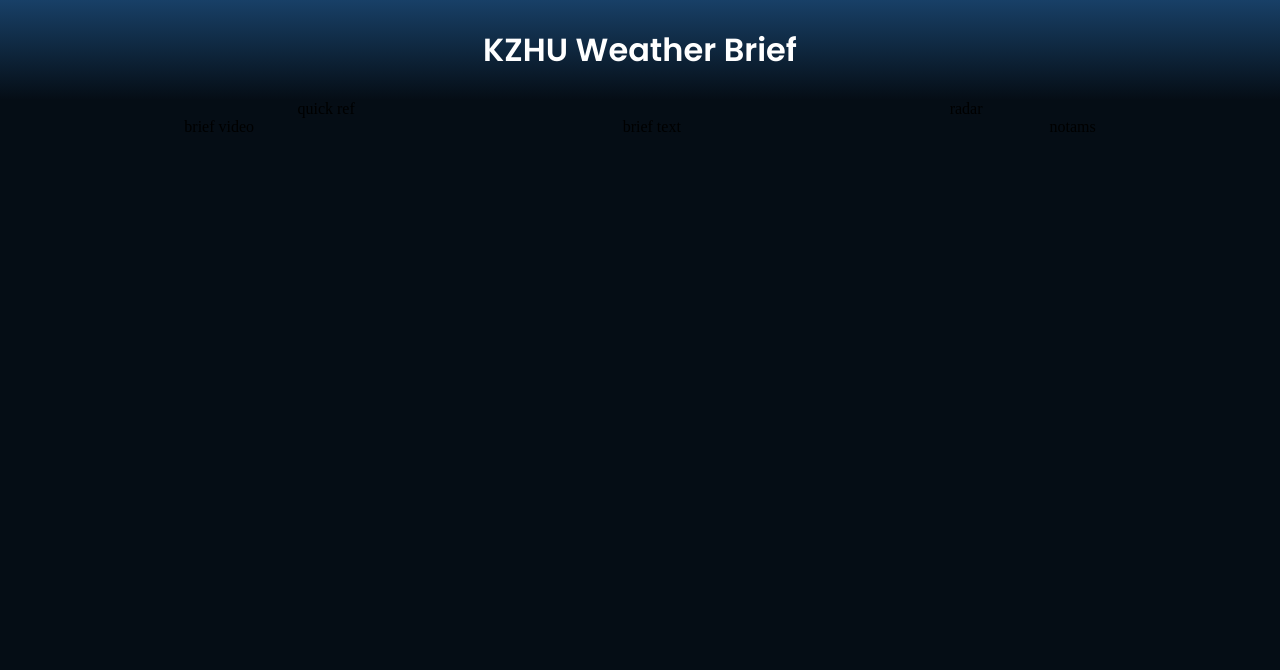
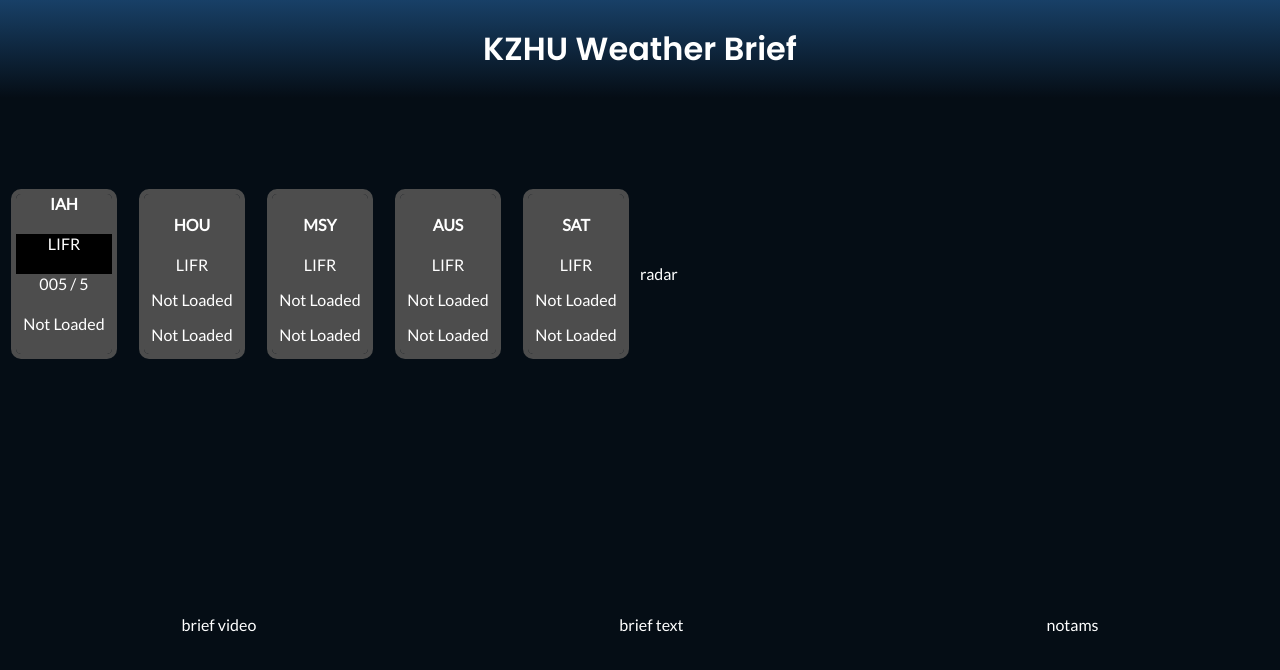
Before and after one commit to bordolbg/wxr, a plain HTML site: page public/facility/kzhu/kzhu.html in a window 1280 px wide. Drawn offline with Linux system fonts and the light colour scheme.

Commit message:
start adding briefing page

```diff
--- a/public/facility/kzhu/kzhu.html
+++ b/public/facility/kzhu/kzhu.html
@@ -5,6 +5,7 @@
     <meta http-equiv="X-UA-Compatible" content="IE=edge" />
     <meta name="viewport" content="width=device-width, initial-scale=1.0" />
     <link rel="stylesheet" type="text/css" href="../../styling/styles.css" />
+    <script src="loadfacility.js"></script>
 </header>
 <body>
     <div class="header">
@@ -14,7 +15,36 @@
     <div class="facility-body">
         <div class="facility-top">
             <div class="facility-top-left">
-                quick ref
+                <div id="iah" class="quick-ref-apt">
+                    <h4 class="iata-name">IAH</h4>
+                    <p id="iah-rules" class="iata-rules">Not Loaded</p>
+                    <p id="iah-wind" class="iata-wind">Not Loaded</p>
+                    <p id="iah-altimeter" class="iata-altimeter">Not Loaded</p>
+                </div>
+                <div id="hou" class="quick-ref-apt">
+                    <h4>HOU</h4>
+                    <p id="hou-rules">Not Loaded</p>
+                    <p id="hou-wind">Not Loaded</p>
+                    <p id="hou-altimeter">Not Loaded</p>
+                </div>
+                <div id="msy" class="quick-ref-apt">
+                    <h4>MSY</h4>
+                    <p id="msy-rules">Not Loaded</p>
+                    <p id="msy-wind">Not Loaded</p>
+                    <p id="msy-altimeter">Not Loaded</p>
+                </div>
+                <div id="aus" class="quick-ref-apt">
+                    <h4>AUS</h4>
+                    <p id="aus-rules">Not Loaded</p>
+                    <p id="aus-wind">Not Loaded</p>
+                    <p id="aus-altimeter">Not Loaded</p>
+                </div>
+                <div id="sat" class="quick-ref-apt">
+                    <h4>SAT</h4>
+                    <p id="sat-rules">Not Loaded</p>
+                    <p id="sat-wind">Not Loaded</p>
+                    <p id="sat-altimeter">Not Loaded</p>
+                </div>
             </div>
             <div class="facility-top-right">
                 radar
@@ -32,5 +62,9 @@
             </div>
         </div>
     </div>
+
 </body>
+<footer>
+
+</footer>
 </html>
--- /dev/null
+++ b/public/facility/kzhu/loadfacility.js
@@ -0,0 +1,97 @@
+window.onload = function() {
+
+var vis = 5
+var cei = 499
+var windDirection = 005
+var windSpeed = 5
+var windDirectionText;
+
+function windDirectionText(wind){
+    if(wind < 10) {
+        windDirectionText = "00" + wind
+    } else if(wind < 100) {
+        windDirectionText = "0" + wind
+    } else {
+        windDirectionText = wind
+    }
+    return windDirectionText
+}
+var wind = windDirectionText(windDirection) + " / " + windSpeed
+/* Insert Code to Pull Visibility, Ceiling/Wind Layers(if wind layers, create logic to find ceiling),
+Wind, and Altimeter for specific airport. Set Visibility and Ceiling to vis and cei */
+
+// IAH Flight Rules
+if(vis < 1 || cei < 500) {
+    document.getElementById("iah-rules").innerHTML = "LIFR";
+    } else if(vis <= 3 || cei <= 1000) {
+        document.getElementById("iah-rules").innerHTML = "IFR";
+    } else if(vis <= 5 || cei <= 3000) {
+        document.getElementById("iah-rules").innerHTML = "MVFR";
+    } else if(vis > 5 || cei > 3000) {
+        document.getElementById("iah-rules").innerHTML = "VFR";
+    } else {
+        document.getElementById("iah-rules").innerHTML = "Unknown";
+    }
+
+document.getElementById("iah-wind").innerHTML = wind
+
+// Insert code to pull data for HOU
+
+// HOU Flight Rules
+if(vis < 1 || cei < 500) {
+    document.getElementById("hou-rules").innerHTML = "LIFR";
+    } else if(vis <= 3 || cei <= 1000) {
+        document.getElementById("hou-rules").innerHTML = "IFR";
+    } else if(vis <= 5 || cei <= 3000) {
+        document.getElementById("hou-rules").innerHTML = "MVFR";
+    } else if(vis > 5 || cei > 3000) {
+        document.getElementById("hou-rules").innerHTML = "VFR";
+    } else {
+        document.getElementById("hou-rules").innerHTML = "Unknown";
+    }
+
+//Insert code to pull data for MSY
+
+// MSY Flight Rules
+if(vis < 1 || cei < 500) {
+    document.getElementById("msy-rules").innerHTML = "LIFR";
+    } else if(vis <= 3 || cei <= 1000) {
+        document.getElementById("msy-rules").innerHTML = "IFR";
+    } else if(vis <= 5 || cei <= 3000) {
+        document.getElementById("msy-rules").innerHTML = "MVFR";
+    } else if(vis > 5 || cei > 3000) {
+        document.getElementById("msy-rules").innerHTML = "VFR";
+    } else {
+        document.getElementById("msy-rules").innerHTML = "Unknown";
+    }
+
+// Insert code to pull data for AUS
+
+// AUS Flight Rules
+if(vis < 1 || cei < 500) {
+    document.getElementById("aus-rules").innerHTML = "LIFR";
+    } else if(vis <= 3 || cei <= 1000) {
+        document.getElementById("aus-rules").innerHTML = "IFR";
+    } else if(vis <= 5 || cei <= 3000) {
+        document.getElementById("aus-rules").innerHTML = "MVFR";
+    } else if(vis > 5 || cei > 3000) {
+        document.getElementById("aus-rules").innerHTML = "VFR";
+    } else {
+        document.getElementById("aus-rules").innerHTML = "Unknown";
+    }
+
+// Insert code to pull data for SAT
+
+// SAT Flight Rules
+if(vis < 1 || cei < 500) {
+    document.getElementById("sat-rules").innerHTML = "LIFR";
+    } else if(vis <= 3 || cei <= 1000) {
+        document.getElementById("sat-rules").innerHTML = "IFR";
+    } else if(vis <= 5 || cei <= 3000) {
+        document.getElementById("sat-rules").innerHTML = "MVFR";
+    } else if(vis > 5 || cei > 3000) {
+        document.getElementById("sat-rules").innerHTML = "VFR";
+    } else {
+        document.getElementById("sat-rules").innerHTML = "Unknown";
+    }
+}
--- a/public/styling/styles.css
+++ b/public/styling/styles.css
@@ -217,24 +217,36 @@ filter: progid:DXImageTransform.Microsoft.gradient( startColorstr='#184067', end
 .facility-body {
     display: flex;
     flex-direction: column;
+    color: white;
+    font-family: 'Lato', sans-serif;
+    height: 90%;
+    width: 100%;
 }
 
 .facility-top {
     display: flex;
     flex-direction: row;
+    height: 50%;
+    width: 100%;
 }
 
 .facility-top-left {
     margin: auto;
+    display: flex;
+    flex-direction: row;
+    justify-content: space-between;
+    width: 50%;
 }
 
 .facility-top-right {
     margin: auto;
+    width: 50%;
 }
 
 .facility-bottom {
     display: flex;
     flex-direction: row;
+    height: 50%;
 }
 
 .facility-bottom-left {
@@ -248,3 +260,48 @@ filter: progid:DXImageTransform.Microsoft.gradient( startColorstr='#184067', end
 .facility-bottom-right {
     margin: auto;
 }
+
+.quick-ref-apt {
+    margin: auto;
+    background-color: #4d4d4d;
+    height: 20vh;
+    width: 12vh;
+    outline: 5px solid #4d4d4d;
+    text-align: center;
+    border-radius: 5px;
+    vertical-align: center;
+}
+
+.vertical-align{
+    vertical-align: middle;
+    height: 25%;
+}
+
+.iata-name {
+    margin: 0;
+    height: 25%;
+    align-items: center;
+    vertical-align: middle;
+}
+
+.iata-rules {
+    margin: 0;
+    height: 25%;
+    vertical-align: middle;
+    text-align: center;
+    background-color: black;
+}
+
+.iata-wind {
+    margin: 0;
+    height: 25%;
+    vertical-align: middle;
+    text-align: center;
+}
+
+.iata-altimeter {
+    margin: 0;
+    height: 25%;
+    vertical-align: middle;
+    text-align: center;
+}
```
Also changed, not shown: example.png.
